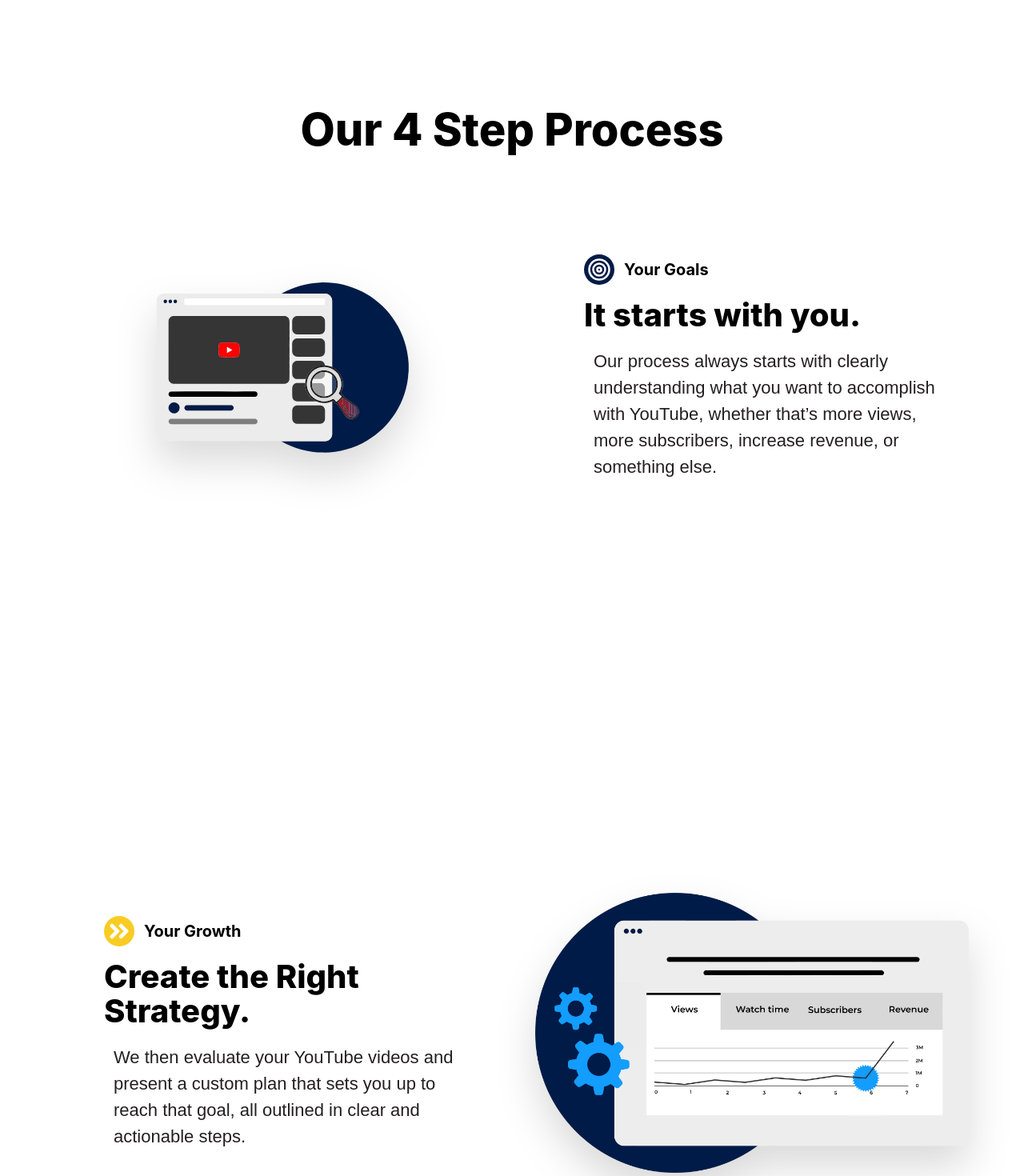
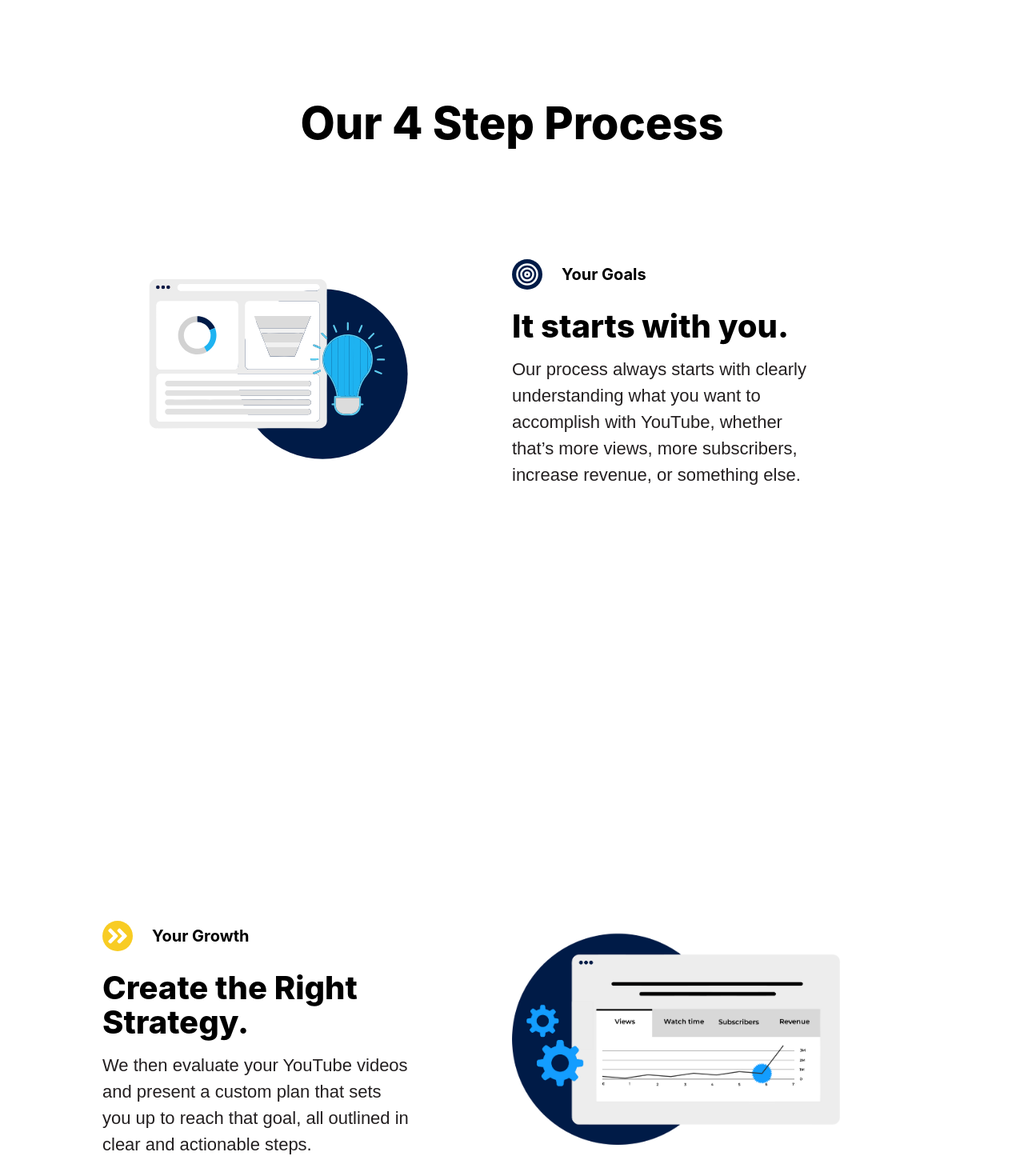
Before and after one commit to EngrRaheel/testingdawoodproud, a Next.js app: page / in a window 1280 px wide. Shown: the part 1600-3070 px from the top of the page at 80% size. Built offline with nearby package versions, Linux system fonts and the light colour scheme; a web font is replaced by a local one.

Commit message:
stepper form done

```diff
--- a/components/LandingPage/CounterSection.jsx
+++ b/components/LandingPage/CounterSection.jsx
@@ -9,8 +9,8 @@ import { FaYoutube } from "react-icons/fa"
 function CunterSection() {
     return (
         <div className='w-full grid grid-cols-1 lg:grid-cols-2 font-Inter max-w-[1100px] mx-auto min-h-screen justify-center items-start gap-12'>
-            <div className='flex flex-col justify-center items-center md:justify-start md:items-start space-y-5 px-0 mx-auto'>
-                <h2 className='text-[28px] md:text-[40px] font-extrabold text-center md:text-left'>
+            <div className='flex flex-col justify-center items-center md:justify-start md:items-start space-y-4 px-0 mx-auto'>
+                <h2 className='text-[28px] md:text-[40px] font-extrabold text-center md:text-left leading-[42px]'>
                     Our YouTube strategies just flat-out work
                 </h2>
                 <p className='text-[18px] md:text-[24px] font-light text-[#554b4d] max-w-[80%]'>
@@ -28,7 +28,7 @@ function CunterSection() {
                     <div className='flex justify-center items-center gap-4'>
                         <FaUsers size={60} color="#001b47" />
                         <CountUp
-                            start={50}
+                            start={0}
                             end={4000}
                             duration={4}
                             useEasing={true}
@@ -44,13 +44,13 @@ function CunterSection() {
                     <div className='flex justify-center items-center gap-4'>
                         <FaEye size={60} color="#001b47" />
                         <CountUp
-                            start={50}
+                            start={0}
                             end={18}
-                            duration={2.5}
+                            duration={4}
                             useEasing={true}
                             separator=","
                             prefix=''
-                            suffix="Billion"
+                            suffix="+Billion"
                             className='text-[50px] font-light text-[#001b47]'
                         />
                     </div>
@@ -58,15 +58,15 @@ function CunterSection() {
                 </div>
                 <div className='flex flex-col justify-center items-center p-4 border border-Solid-2 border-[gray] w-[90%] '>
                     <div className='flex justify-center items-center gap-4'>
-                        <FaYoutube size={60} color="red" />
+                        <FaYoutube size={60} color="#001b47" />
                         <CountUp
                             start={50}
                             end={81}
-                            duration={2.5}
+                            duration={4}
                             useEasing={true}
                             separator=","
                             prefix=''
-                            suffix="Million"
+                            suffix="+Million"
                             className='text-[50px] font-light text-[#001b47]'
                         />
                     </div>
--- a/components/LandingPage/ServiceCar3.jsx
+++ b/components/LandingPage/ServiceCar3.jsx
@@ -6,49 +6,36 @@ import { Fade } from 'react-awesome-reveal';
 import { FiTarget } from "react-icons/fi"
 import Image from "next/image";
 
-function ServiceCard2({ heading, heading2, para, btntext, bgColor, link, images, icon, text,bg }) {
+function ServiceCard2({ heading, heading2, para, btntext, bgColor, link, images, icon, text, bg }) {
     return (
         <div className={`w-full min-h-[100vh] font-Inter text-[black] relative ${bgColor}`}>
-            <div className="w-full ">
-                <div className="w-full max-w-[1200px]  flex flex-col items-center justify-center  mx-auto gap-3 md:gap-16 mt-12">
-                    <div className='flex flex-col md:flex-row justify-center md:justify-center md:items-center max-w-[1200px]'>
+            <div className='flex flex-col md:flex-row justify-center md:justify-center md:items-center max-w-[1024px] mx-auto ' >
+
                 <div className='w-full flex-1 '>
-                            <div className='px-[5%] md:pl-[15%] md:pr-[7%] space-y-5 flex flex-col justify-center items-center md:items-start'>
-                                <div className='flex flex-col justify-start items-start gap-4'>
-                                    <div className='flex justify-center items-center gap-3'>
+                    <div className='flex flex-col justify-center items-center md:items-start gap-4'>
+                        <div className='flex flex-col justify-start items-start gap-6'>
+                            <div className='flex justify-center items-center gap-6'>
                                 <div className={`rounded-full ${bg} p-1`}>
                                     {icon}
                                 </div>
-
                                 <h3 className='text-[20px] font-bold'>{text}</h3>
                             </div>
-                                    <h3 className="font-extrabold text-[24px] md:text-[36px] lg:text-[40px] text-center md:text-left leading-[43px]">{heading2}</h3>
+                            <h3 className="font-extrabold text-[24px] md:text-[36px] lg:text-[40px] text-center md:text-left leading-[43px] max-w-sm">{heading2}</h3>
+                        </div>
+                        <p className='text-[#231F20] font-light text-[18px] md:text-[18px] lg:text-[22px] text-center md:text-left max-w-sm'>{para}</p>
+                    </div>
                 </div>
 
-                                <p className='text-[#231F20] font-light text-[18px] md:text-[18px] lg:text-[22px] text-center md:text-left px-[12px]'>{para}</p>
-                                {/* <div className=' self-center md:self-start'>
-                                    <Link rel="stylesheet" href={`${link}`}>
-                                        <button className='flex justify-center items-center font-bold mt-1 px-2 sm:px-4  py-2 sm:py-3 gap-1  sm:gap-2 rounded-2xl text-xs sm:text-base bg-[#001b47] hover:bg-[#052964] text-white'>
-                                            {btntext}
-                                            <svg fill="none" viewBox="0 0 20 21" width="20" className="css-orecyf">
-                                                <path stroke="currentColor" strokeLinecap="round" strokeLinejoin="round" strokeWidth="2" d="M4.166 10.5h11.667M10 4.667l5.833 5.833L10 16.334"></path>
-                                            </svg>
-                                        </button>
-                                    </Link>
-                                </div> */}
-                            </div>
-                        </div>
-                        <div className='flex-1 mb-6 md:mb-0 p-2 sm:p-6 md:p-0'>
+                <div className='flex-1'>
                     <Fade delay={100} duration={1000} triggerOnce={true} cascade={true} direction="right"  >
-                                <div className='w-full h-[300px] md:h-[350px] relative drop-shadow-2xl '>
+                        <div className='w-[80%] h-[300px] md:h-[350px] relative  '>
                             <Image src={images} alt="" fill className='object-contain ' />
                         </div>
                     </Fade>
                 </div>
+
             </div>
         </div>
-            </div>
-        </div >
     )
 }
 
--- a/components/LandingPage/ServiceCard.jsx
+++ b/components/LandingPage/ServiceCard.jsx
@@ -15,9 +15,6 @@ function ServiceCard({ heading, heading2, para, btntext, bgColor, link, images }
         <div className={`w-full min-h-[100vh] font-Inter text-[black] relative ${bgColor}`}>
             <div className="w-full ">
                 <div className="w-full max-w-[1200px]  flex flex-col items-center justify-center  mx-auto gap-3 md:gap-16 mt-12">
-
-                    {/* <h2 className=' max-w-auto md:max-w-[580px] font-extrabold text-[28px] md:text-[38px] lg:text-[38px] text-center '>{heading}</h2> */}
-
 
                     <div className='flex flex-col md:flex-row justify-center md:justify-center md:items-center max-w-[1200px]'>
                         <div className='flex-1 mb-6 md:mb-0 p-2 sm:p-6 md:p-0'>
--- a/components/LandingPage/ServiceCard2.jsx
+++ b/components/LandingPage/ServiceCard2.jsx
@@ -9,51 +9,33 @@ import Image from "next/image";
 function ServiceCard2({ heading, heading2, para, btntext, bgColor, link, images, icon, bg, text }) {
     return (
         <div className={`w-full min-h-[100vh] font-Inter text-[black] relative ${bgColor}`}>
-            <div className="w-full ">
-                <div className="w-full max-w-[1200px]  flex flex-col items-center justify-center  mx-auto gap-3 md:gap-16 mt-12">
-
-                    {/* <h2 className=' max-w-auto md:max-w-[580px] font-extrabold text-[28px] md:text-[38px] lg:text-[38px] text-center '>{heading}</h2> */}
-
-
-                    <div className='flex flex-col md:flex-row justify-center md:justify-center md:items-center max-w-[1200px]'>
-                        <div className='flex-1 mb-6 md:mb-0 p-2 sm:p-6 md:p-0'>
+            <div className='flex flex-col md:flex-row justify-center md:justify-center md:items-center max-w-[1200px] mx-auto' >
+                <div className='flex-1'>
                     <Fade delay={100} duration={1000} triggerOnce={true} cascade={true} direction="left"  >
-                                <div className='w-full h-[300px] md:h-[350px] relative drop-shadow-2xl '>
-                                    <Image src={images} alt="" fill className='object-contain ' />
+                        <div className='w-full h-[300px] md:h-[350px] relative  '>
+                            <Image src={images} alt="" fill className='object-contain '  />
                         </div>
                     </Fade>
                 </div>
 
                 <div className='w-full flex-1 '>
-                            <div className='px-[5%] md:pl-[15%] md:pr-[7%] space-y-5 flex flex-col justify-center items-center md:items-start'>
-                                <div className='flex flex-col justify-start items-start gap-4'>
-                                    <div className='flex justify-center items-center gap-3'>
+                    <div className='flex flex-col justify-center items-center md:items-start gap-4'>
+                        <div className='flex flex-col justify-start items-start gap-6'>
+                            <div className='flex justify-center items-center gap-6'>
                                 <div className={`rounded-full ${bg} p-1`}>
                                     {icon}
                                 </div>
-
                                 <h3 className='text-[20px] font-bold'>{text}</h3>
                             </div>
                             <h3 className="font-extrabold text-[24px] md:text-[36px] lg:text-[40px] text-center md:text-left leading-[43px]">{heading2}</h3>
                         </div>
-
-                                <p className='text-[#231F20] font-light text-[18px] md:text-[18px] lg:text-[22px] text-center md:text-left px-[12px]'>{para}</p>
-                                {/* <div className=' self-center md:self-start'>
-                                    <Link rel="stylesheet" href={`${link}`}>
-                                        <button className='flex justify-center items-center font-bold mt-1 px-2 sm:px-4  py-2 sm:py-3 gap-1  sm:gap-2 rounded-2xl text-xs sm:text-base bg-[#001b47] hover:bg-[#052964] text-white'>
-                                            {btntext}
-                                            <svg fill="none" viewBox="0 0 20 21" width="20" className="css-orecyf">
-                                                <path stroke="currentColor" strokeLinecap="round" strokeLinejoin="round" strokeWidth="2" d="M4.166 10.5h11.667M10 4.667l5.833 5.833L10 16.334"></path>
-                                            </svg>
-                                        </button>
-                                    </Link>
-                                </div> */}
+                        <p className='text-[#231F20] font-light text-[18px] md:text-[18px] lg:text-[22px] text-center md:text-left max-w-sm'>{para}</p>
                     </div>
                 </div>
             </div>
         </div>
-            </div>
-        </div >
+
+
     )
 }
 
--- a/components/LandingPage/ServiceCards.jsx
+++ b/components/LandingPage/ServiceCards.jsx
@@ -15,15 +15,14 @@ import CounterSection from "./CounterSection"
 
 function ServiceCards() {
     return (
-        <div className="flex flex-col  p-2 gap-8">
-
-            <h2 className='max-w-auto md:max-w-[580px] font-extrabold text-[28px] md:text-[38px] lg:text-[56px] text-center mx-auto font-Inter'>
+        <div className="flex flex-col gap-8">
+            <h2 className='max-w-auto md:max-w-[580px] font-extrabold text-[28px] md:text-[38px] lg:text-[56px] text-center mx-auto font-Inter mb-16'>
                 Our 4 Step Process
             </h2>
             <ServiceCard2 icon={<FiTarget color='white' size={30} />} text={"Your Goals"} bg={"bg-[#001b47]"}
                 heading2={`It starts with you.`}
                 para={`Our process always starts with clearly understanding what you want to accomplish with YouTube, whether that’s more views, more subscribers, increase revenue, or something else.`}
-                btntext={`Let${"'"}s get started`} link={"/services/youtube-consultation"} images={"/Images/Services/Starts with You.svg"} />
+                btntext={`Let${"'"}s get started`} link={"/services/youtube-consultation"} images={"/Images/Services/YouTube_Results.svg"} />
 
 
             <ServiceCard3 icon={<FaAngleDoubleRight color='white' size={30} />} text={"Your Growth"} bg={"bg-[#f8cc23]"}
```
Lines whose indentation alone changed are shown as unchanged.
